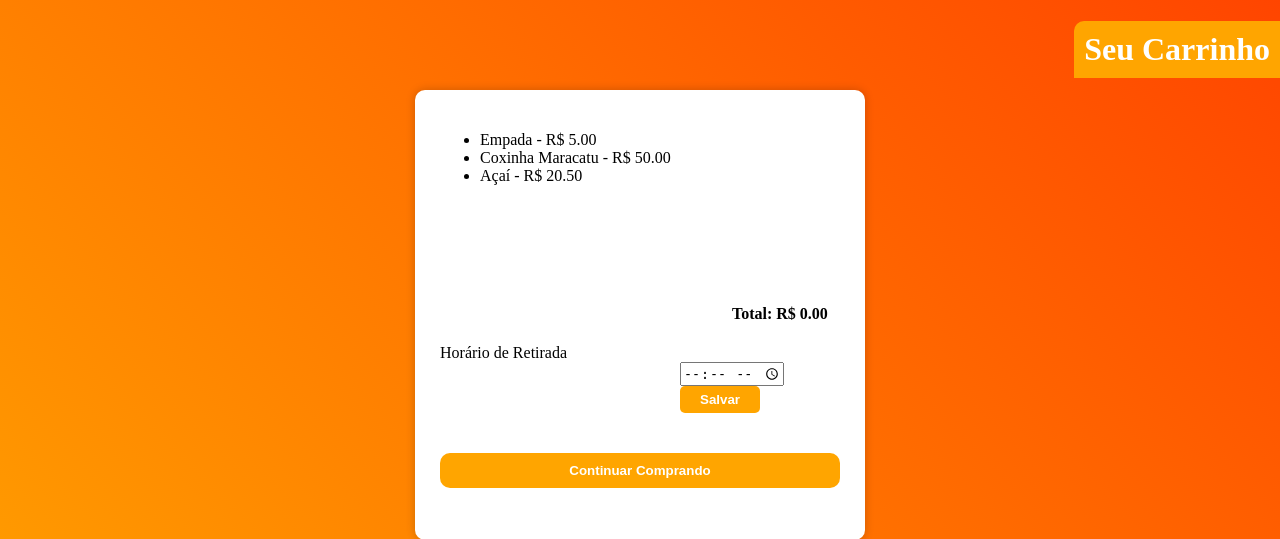
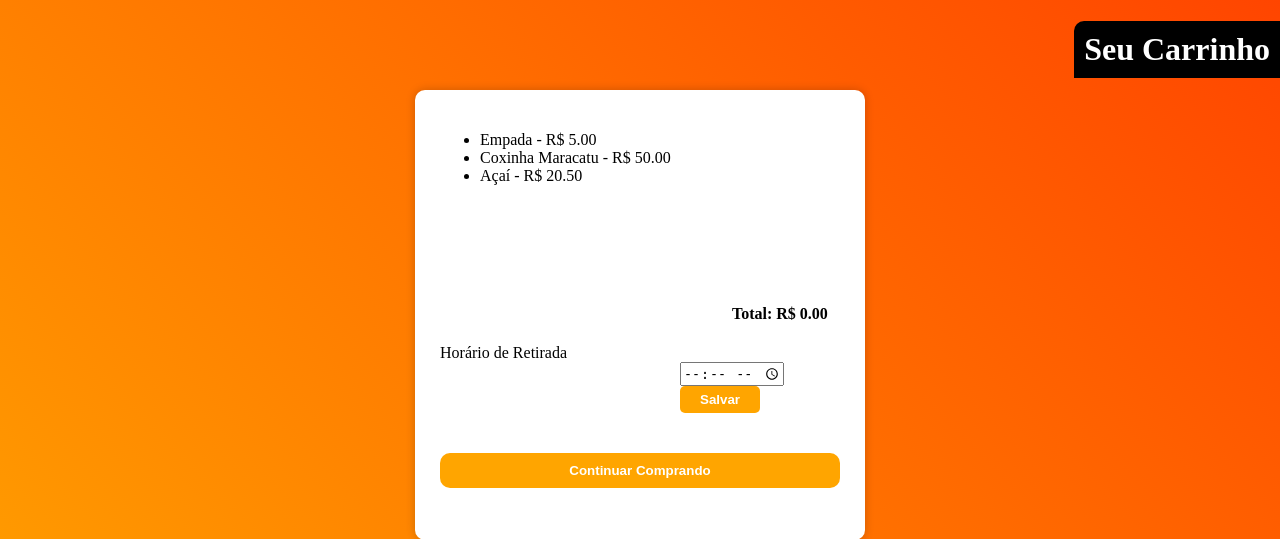
Before and after one commit to Matheus-Rian/cantinho_cesar, a Django app: page /carrinho/ in a window 1280 px wide. Shown: the top 539 px of the page. Run offline with Django 4.2, Linux system fonts and the light colour scheme; a user stored in the database is signed in; data comes from the database, SQL or seed files in the repository; parts of the project's set-up code (start-up, migrations or seed data) failed here and were passed over.

Commit message:
atualizando novamente carrinho e favoritos

```diff
--- a/project_cantinho/app_cantinho/static/carrinho.css
+++ b/project_cantinho/app_cantinho/static/carrinho.css
@@ -50,7 +50,7 @@ a {
     position: fixed;
     top: 0;
     right: 0;
-    background-color: orange;
+    background-color: black;
     color: #fff;
     padding: 10px;
     border-radius: 10px 0 0 0;
--- a/project_cantinho/app_cantinho/templates/favoritos/favoritos.html
+++ b/project_cantinho/app_cantinho/templates/favoritos/favoritos.html
@@ -27,6 +27,8 @@
                         <button class= "remover" type="submit">Remover</button>
                       </form>
                     </li>
+                    <br>
+
                     {% endfor %}
                   </ul>
 
```
